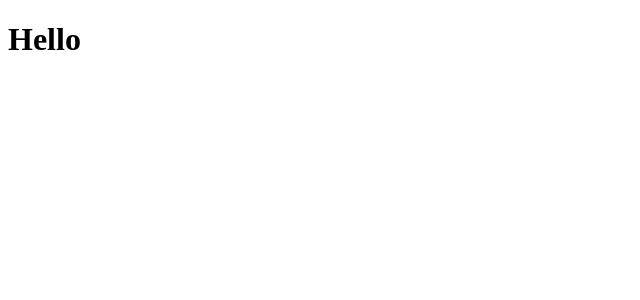
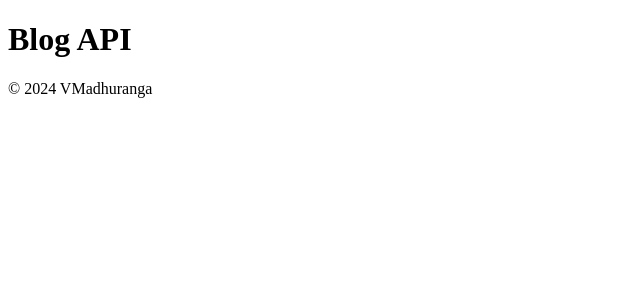
Before and after one commit to VMadhuranga/blog-api-reader-frontend, a React (Vite) app: page / in a window 1280 px wide. Shown: the top 300 px of the page, without its empty margins (0-640 px from the left). Built offline with nearby package versions, Linux system fonts and the light colour scheme.

Commit message:
Update App component with initial elements

```diff
--- a/src/App.jsx
+++ b/src/App.jsx
@@ -1,7 +1,15 @@
 import "./App.css";
 
 function App() {
-  return <h1>Hello</h1>;
+  return (
+    <>
+      <header>
+        <h1>Blog API</h1>
+      </header>
+      <main></main>
+      <footer>&copy; 2024 VMadhuranga</footer>
+    </>
+  );
 }
 
 export default App;
```
